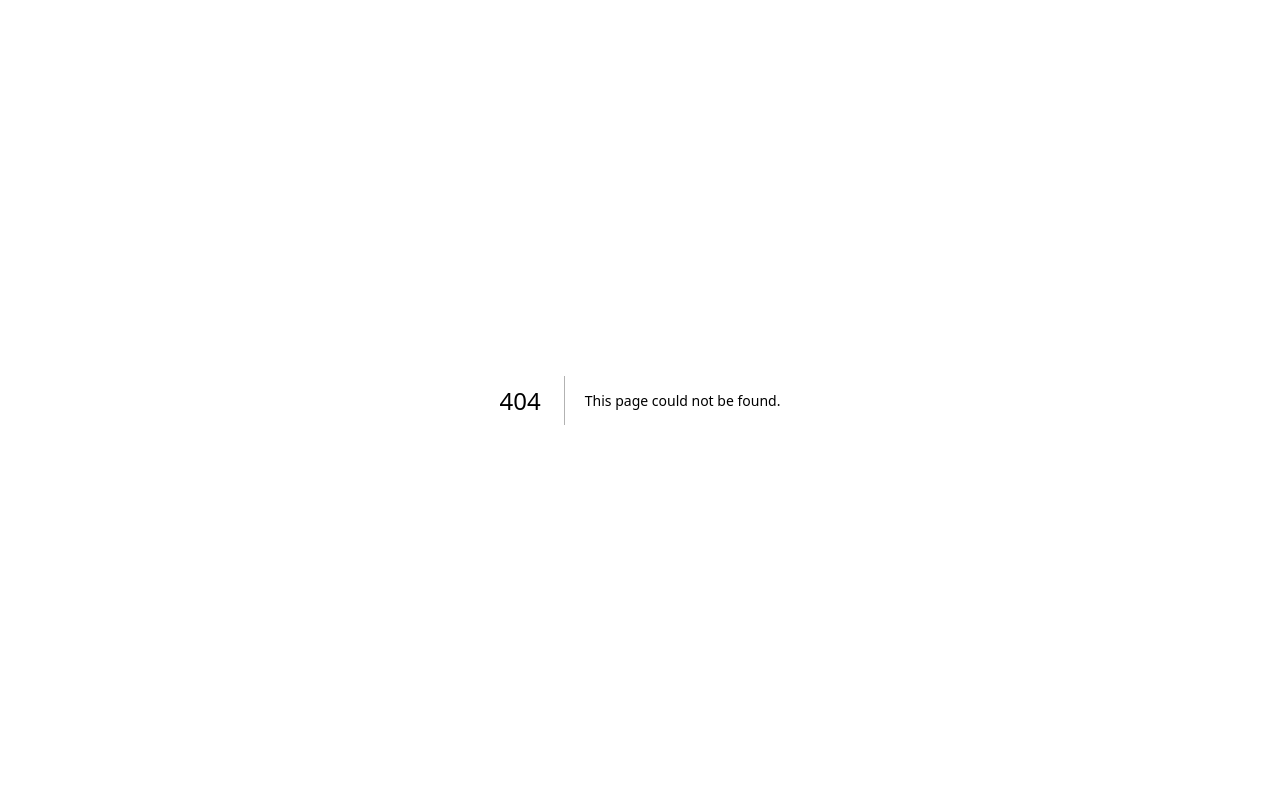
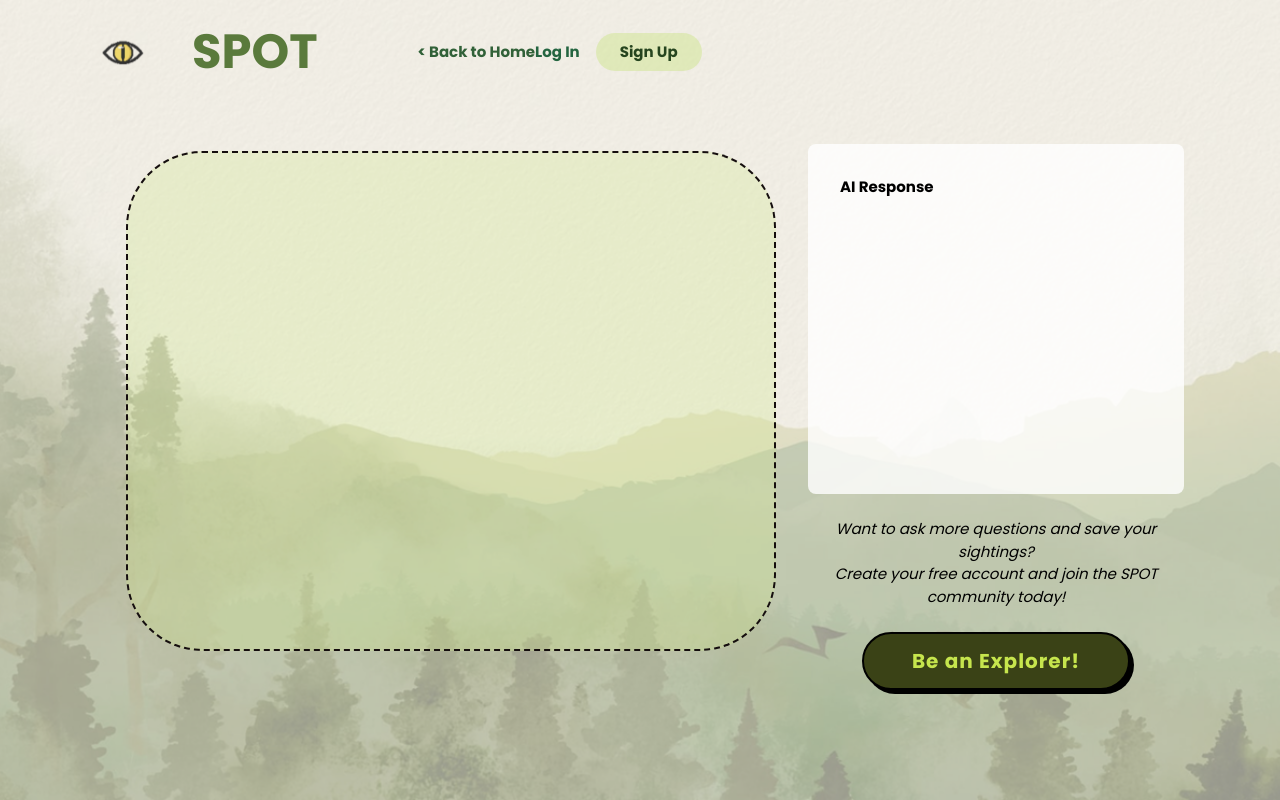
Before and after one commit to Klipshin/SPOT, a Next.js app: page /upload/upload in a window 1280 px wide. Before the commit this address had no page. Built offline with nearby package versions, Linux system fonts and the light colour scheme.

Commit message:
added footer

```diff
--- a/src/app/landing/page.tsx
+++ b/src/app/landing/page.tsx
@@ -696,20 +696,92 @@ export default function HomePage() {
       {/* Footer */}
       <footer id="footer">
 <section className="relative h-[576px] overflow-hidden">
+  <div className="absolute inset-0 flex justify-center">
+    <div className="relative w-full max-w-[1440px]">
+      <Image
+        src="/footermascot.svg"
+        alt="SPOT Mascot"
+        width={593}
+        height={605}
+        className="absolute bottom-0 right-[1%] z-10"
+      />
+    </div>
+  </div>
   <Image
     src="/footer.svg"
     alt="Footer Background"
     width={1440}
     height={800}
-    className="absolute -bottom-[170px] left-0 w-full object-cover"
+    className="absolute -bottom-[170px] left-1/2 -translate-x-1/2 w-[1522px] h-auto max-w-none"
   />
-  <Image
-    src="/footermascot.svg"
-    alt="SPOT Mascot"
-    width={593}
-    height={605}
-    className="absolute bottom-0 right-[1%] z-10"
-  />
+
+  {/* Content Layer */}
+<div className="relative z-20 h-full flex flex-col justify-between max-w-[1440px] mx-auto px-16 py-50">
+  {/* Top Section - Tagline */}
+  <div className="mt-8">
+    <h2 className="text-white text-4xl font-poppins font-light">
+      Discover the wild one <span className="text-[#8BC34A] font-semibold">SPOT</span> at a time.
+    </h2>
+    <div className="w-[640px] h-[2px] bg-white mt-6"></div>
+  </div>
+
+  {/* Bottom Section - Support & Connect */}
+  <div className="flex justify-between items-end mb-8 relative py-10">
+    {/* Support Section */}
+    <div>
+      <h3 className="text-white text-2xl font-poppins font-medium mb-4">Support</h3><br />
+      <ul className="space-y-1">
+        <li>
+          <a href="#" className="text-white text-lg font-poppins hover:text-[#8BC34A] transition-colors">
+            Help Center
+          </a>
+        </li>
+        <li>
+          <a href="#" className="text-white text-lg font-poppins hover:text-[#8BC34A] transition-colors">
+            Privacy Policy
+          </a>
+        </li>
+        <li>
+          <a href="#" className="text-white text-lg font-poppins hover:text-[#8BC34A] transition-colors">
+            Terms of Services
+          </a>
+        </li>
+      </ul>
+    </div>
+
+    {/* Connect With Us Section */}
+    <div className="absolute left-[320px]">
+      <h3 className="text-white text-2xl font-poppins font-medium mb-4">Connect With Us</h3><br />
+      <div className="flex gap-4">
+        <button
+          onClick={() => window.open('https://www.facebook.com/people/Spot-it/61583851717496/', '_blank')}
+          className="w-12 h-12 flex items-center justify-center hover:-translate-y-1 transition-transform duration-200"
+        >
+          <Image src="/facebook.svg" alt="Facebook" width={55} height={55} />
+        </button>
+        <button
+          onClick={() => window.open('https://www.instagram.com/yourprofile', '_blank')}
+          className="w-12 h-12 flex items-center justify-center hover:-translate-y-1 transition-transform duration-200"
+        >
+          <Image src="/instagram.svg" alt="Instagram" width={55} height={55} />
+        </button>
+        <button
+          onClick={() => window.open('https://twitter.com/yourprofile', '_blank')}
+          className="w-12 h-12 flex items-center justify-center hover:-translate-y-1 transition-transform duration-200"
+        >
+          <Image src="/twitter.svg" alt="Twitter" width={55} height={55} />
+        </button>
+      </div>
+    </div>
+
+    {/* Copyright */}
+    <div className="absolute -bottom-4 left-1/2 -translate-x-1/2 whitespace-nowrap">
+      <p className="text-white/60 text-sm font-poppins">
+        © 2025. SPOT. All Rights Reserved
+      </p>
+    </div>
+    </div>
+  </div>
 </section>
 </footer>
     </main>
--- /dev/null
+++ b/src/app/upload/upload/page.tsx
@@ -0,0 +1,90 @@
+import Image from 'next/image';
+
+export default function Upload() {
+  return (
+    <div className="min-h-screen bg-[#f1eee5] relative">
+      {/* Background Image */}
+      <div className="absolute inset-0 z-0 opacity-50">
+        <Image
+          src="/landingbg1.png"
+          alt="landing-page-bg"
+          fill
+          className="object-cover"
+          priority
+        />
+      </div>
+
+      {/* Content */}
+      <div className="relative z-10 px-6 md:px-16 lg:px-24 py-6">
+        {/* Header */}
+        <header className="flex items-center justify-start mb-8">
+          {/* Logo */}
+          <div className="flex items-center gap-10">
+            <Image
+              src="/spot icon.svg"
+              alt="spot-icon"
+              width={500}
+              height={500}
+              className="w-12 h-12 md:w-14 md:h-14"
+            />
+            <h1 className="font-poppins text-4xl md:text-5xl font-bold text-[#5a7a3c]">
+              SPOT
+            </h1>
+          </div>
+
+          {/* Back to Home */}
+          <button className="font-poppins text-[15px] font-bold text-[#316138] gap-1 ml-[100px]">
+            &lt; Back to Home
+          </button>
+
+          {/* Auth Buttons */}
+          <div className="flex items-center gap-4">
+            <button className="font-poppins text-[15px] font-bold text-[#246540]">
+              Log In
+            </button>
+            <button className="font-poppins text-[15px] font-bold text-[#26451f] bg-[#d0e690]/50 px-6 py-2 rounded-[43px]">
+              Sign Up
+            </button>
+          </div>
+        </header>
+
+        {/* Main Content */}
+        <div className="flex gap-8 items-center ml-[30px]">
+          {/* Left Side - Image Upload Area */}
+          <div className="flex-1">
+            <div className="bg-[#d0e690]/30 border-2 border-dashed border-[#150e0e] rounded-[76px] w-[650px] h-[500px] flex items-center justify-center">
+              {/* Image upload placeholder */}
+            </div>
+          </div>
+
+          {/* Right Side - AI Response */}
+          <div className="flex-1 flex flex-col gap-6 top-20 w-[527px] mt-8">
+            <div className="bg-white/80 rounded-lg p-8 min-h-[350px]">
+              <h2 className="font-poppins text-[15px] font-bold text-black mb-4">
+                AI Response
+              </h2>
+              {/* AI response content goes here */}
+            </div>
+
+            {/* CTA Section */}
+            <div className="text-center">
+              <p className="font-poppins text-[15px] text-black mb-4 italic">
+                Want to ask more questions and save your sightings?<br />
+                Create your free account and join the SPOT community today!
+              </p><br />
+
+              <button className="relative inline-block">
+                <div className="absolute inset-0 bg-black rounded-[29px] translate-x-1 translate-y-1" />
+                <div className="relative bg-[#3a4216] rounded-[29px] px-12 py-3 border-2 border-black">
+                  <span className="font-poppins text-[20px] font-bold tracking-[0.05em] text-[#c6e54d]">
+                    Be an Explorer!
+                  </span>
+                </div>
+              </button>
+            </div>
+          </div>
+        </div>
+      </div>
+    </div>
+  );
+}
```
